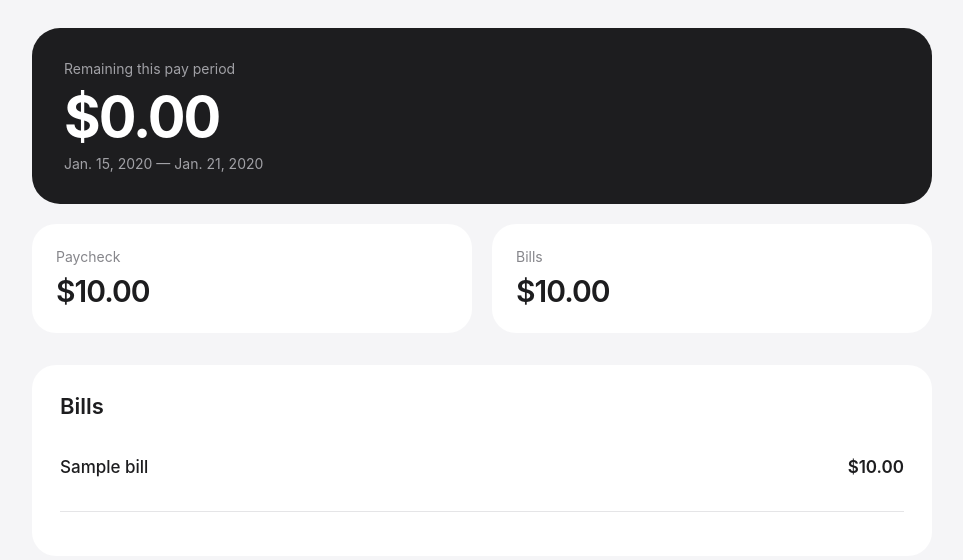
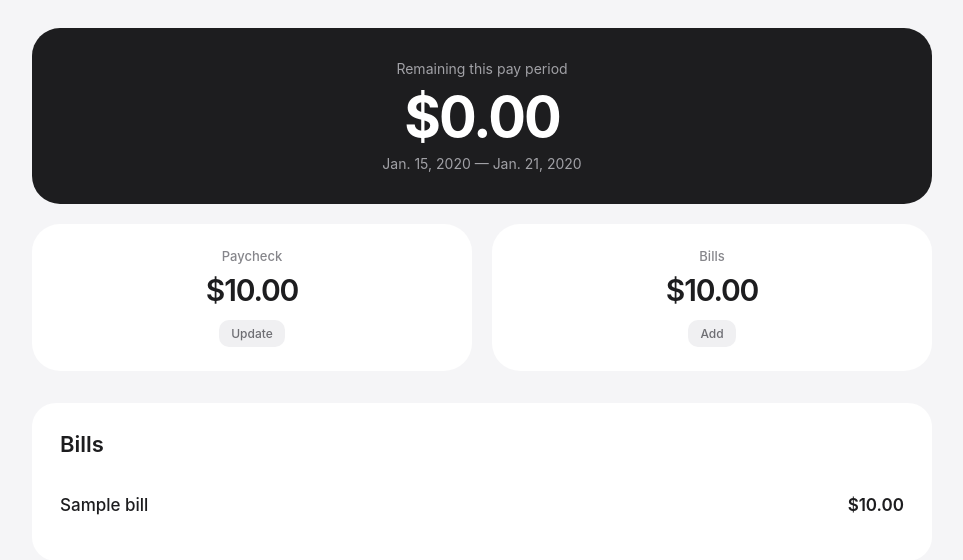
Before and after one commit to christianburdick/billio2.0, a Django app: page / in a window 1280 px wide. Shown: the part 87-647 px from the top of the page, without its empty margins (158-1121 px from the left). Run offline with Django 5.2, Linux system fonts and the light colour scheme; tables that the repository leaves empty hold one stand-in row (values such as "Sample post").

Commit message:
App le UI redesign

```diff
--- a/budget/static/budget/style.css
+++ b/budget/static/budget/style.css
@@ -61,6 +61,8 @@ body {
 
     padding: 32px;
     margin-bottom: 20px;
+
+    text-align: center;
 }
 
 .hero-label {
@@ -105,9 +107,11 @@ body {
 .card {
     background: white;
 
-    border-radius: 24px;
+    border-radius: 28px;
 
     padding: 24px;
+
+    text-align: center;
 }
 
 
@@ -124,10 +128,13 @@ body {
         background-color 0.15s ease;
 }
 
+.paycheck-card:active,
+#bills-card:active {
+    transform: scale(0.98);
+}
+
 .paycheck-card:hover,
 #bills-card:hover {
-    transform: translateY(-2px);
-
     background: #fafafa;
 }
 
@@ -139,7 +146,8 @@ body {
 .card-label {
     color: #86868b;
 
-    font-size: 14px;
+    font-size: 13px;
+    font-weight: 500;
 
     margin-bottom: 8px;
 }
@@ -148,9 +156,25 @@ body {
     font-size: 30px;
     font-weight: 600;
 
-    letter-spacing: -1px;
+    letter-spacing: -1.2px;
 }
 
+.card-action {
+    display: inline-block;
+
+    margin-top: 12px;
+
+    padding: 6px 12px;
+
+    border-radius: 10px;
+
+    background: #f0f0f2;
+
+    color: #6e6e73;
+
+    font-size: 12px;
+    font-weight: 500;
+}
 
 /* ----------------------------------------
    Bills Section
@@ -409,12 +433,11 @@ body {
 
 .bill .bill-delete.delete-confirm {
     color: #1d1d1f;
-
-    background: #f5f5f7;
+    background: #e5e5e7;
 }
 
 .bill .bill-delete.delete-confirm:hover {
-    background: #fb8282;
+    background: #d2d2d7;
 }
 
 
@@ -780,18 +803,16 @@ button:hover {
         font-size: 44px;
     }
 
-
     .cards {
-        grid-template-columns: 1fr;
+        grid-template-columns: repeat(2, 1fr);
 
         gap: 12px;
 
         margin-bottom: 24px;
     }
 
-
     .card {
-        border-radius: 20px;
+        border-radius: 24px;
 
         padding: 20px;
     }
@@ -846,8 +867,6 @@ button:hover {
 
 }
 
-#upcoming-bills {
-    margin-top: 16px;
-    padding-top: 16px;
+#upcoming-bills.has-upcoming-bills {
     border-top: 1px solid #e5e5e7;
 }
--- a/budget/templates/budget/_bill_list.html
+++ b/budget/templates/budget/_bill_list.html
@@ -154,7 +154,10 @@
 {% endif %}
 
 
-<div class="bill-group" id="upcoming-bills">
+<div
+    class="bill-group{% if bills_outside_period %} has-upcoming-bills{% endif %}"
+    id="upcoming-bills"
+>
 
     {% for bill in bills_outside_period %}
 
--- a/budget/templates/budget/home.html
+++ b/budget/templates/budget/home.html
@@ -74,6 +74,10 @@
             ${{ income.amount|floatformat:2 }}
         </div>
 
+        <div class="card-action">
+            Update
+        </div>
+
     </div>
 
 
@@ -88,6 +92,10 @@
 
         <div class="card-value bills-total">
             ${{ total_bills|floatformat:2 }}
+        </div>
+
+        <div class="card-action">
+            Add
         </div>
 
     </div>
```
